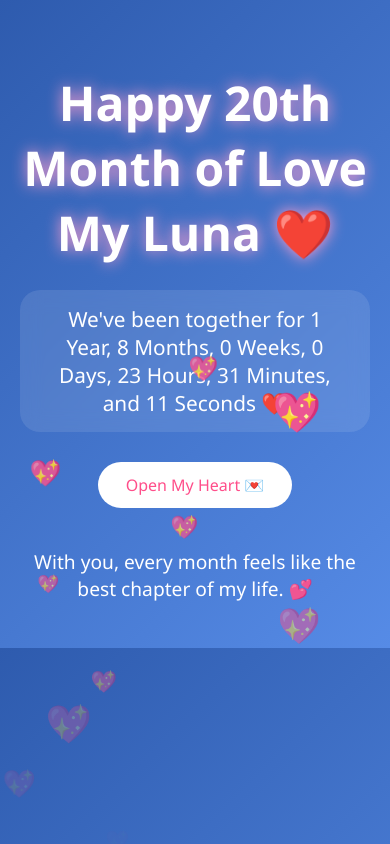
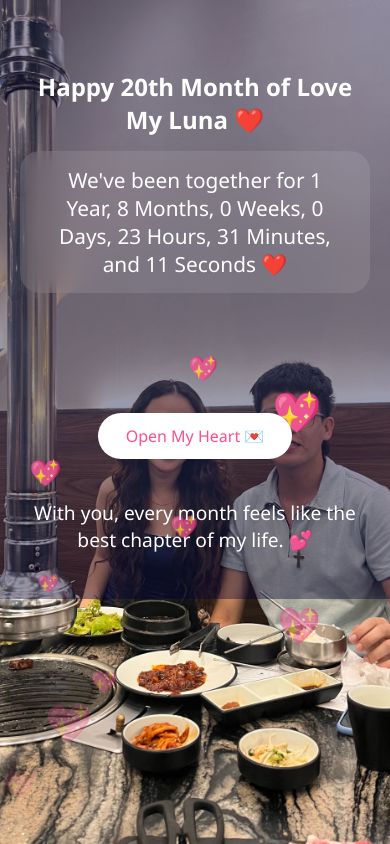
Before and after one commit to justineAm/happy-monthsary, a plain HTML site: page index.html in a window 390 px wide. Drawn offline with Linux system fonts and the light colour scheme.

Commit message:
Revamp index.html with new styles and background
Updated styles and content for a more visually appealing layout and added a background image.

```diff
--- a/index.html
+++ b/index.html
@@ -14,11 +14,56 @@
 }
 
 body{
-    background: linear-gradient(135deg, #2e5bae, #568be6); /* bluish gradient */
-    color:white;
-    text-align:center;
-    overflow-x:hidden;
+    background: url('us_two.jpg') no-repeat center center fixed;
+    background-size: cover;
+    color: white;
+    text-align: center;
+    overflow-x: hidden;
+    position: relative;
 }
+body::before {
+    content: "";
+    position: absolute;
+    top:0;
+    left:0;
+    width:100%;
+    height:100%;
+    background: rgba(0, 0, 50, 0.4); /* semi-transparent dark overlay */
+    z-index:0;
+}
+
+header, .counter, button, .popup, .typewriter {
+    position: relative;
+    z-index:1; /* make sure content is above overlay */
+}
+
+/* Responsive adjustments for mobile */
+@media (max-width: 600px) {
+    header {
+        padding-top: 150px; /* move header down so faces are visible */
+    }
+
+    h1 {
+        font-size: 2rem; /* smaller header */
+    }
+
+    .counter {
+        font-size: 1rem;
+        padding: 10px 20px;
+    }
+
+    .typewriter {
+        font-size: 1rem;
+        margin-top: 20px;
+    }
+
+    button {
+        margin-top: 20px;
+        padding: 10px 20px;
+        font-size: 0.9rem;
+    }
+}
+
 
 /* Floating hearts */
 .heart{
@@ -69,7 +114,15 @@ button{
     cursor:pointer;
     transition:0.3s;
     display: block;
-    margin: 30px auto 0;
+    margin: 120px auto 0; /* moves button further down */
+    padding: 12px 28px;
+    border: none;
+    border-radius: 30px;
+    background: white;
+    color: #ff4e8a;
+    font-size: 1rem;
+    cursor: pointer;
+    transition: 0.3s;
 }
 
 button:hover{
@@ -123,10 +176,10 @@ button:hover{
 <body>
 
 <header>
-    <h1>Happy 20th Month of Love My Luna ❤️</h1>
+    <h2>Happy 20th Month of Love My Luna ❤️</h2>
     <div class="counter" id="counter"></div>
 
-    <button onclick="openLetter()">Open My Heart 💌</button>
+    <button id="openHeart" onclick="openLetter()">Open My Heart 💌</button>
 
     <div class="typewriter" id="typeText"></div>
 </header>
```
